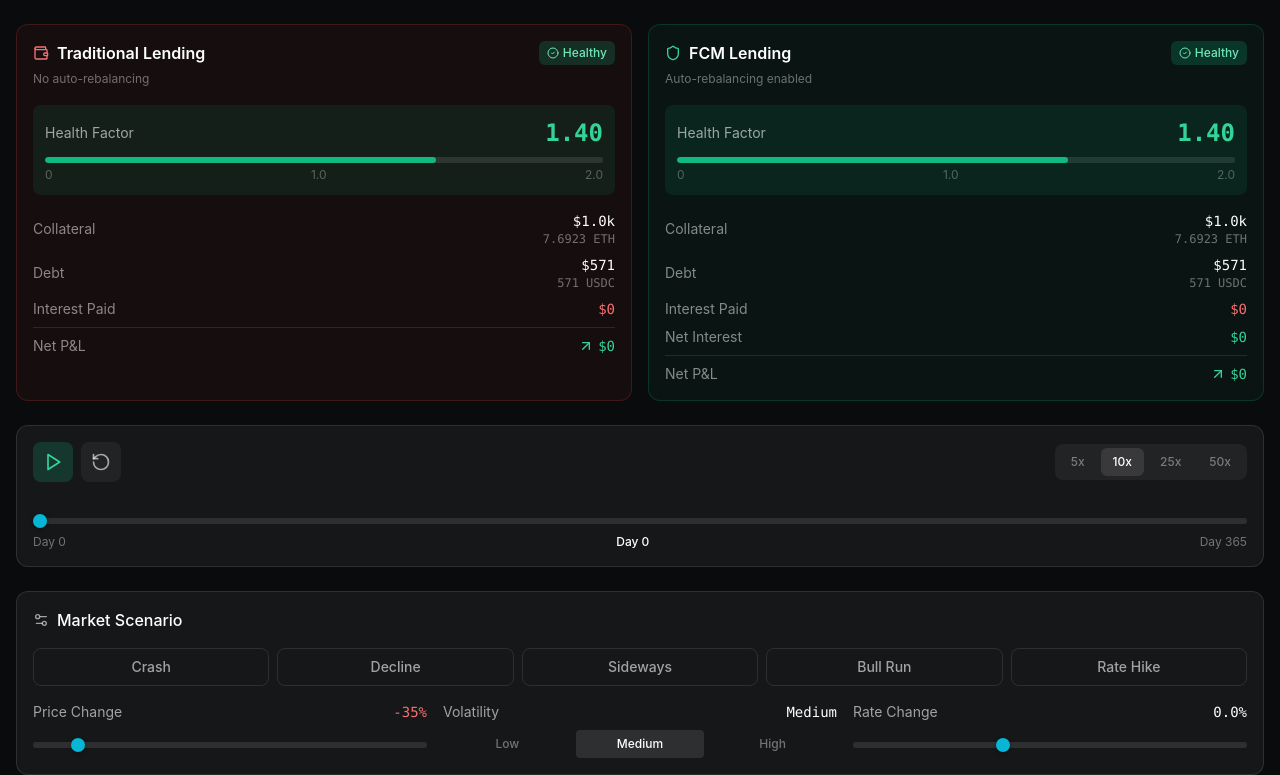
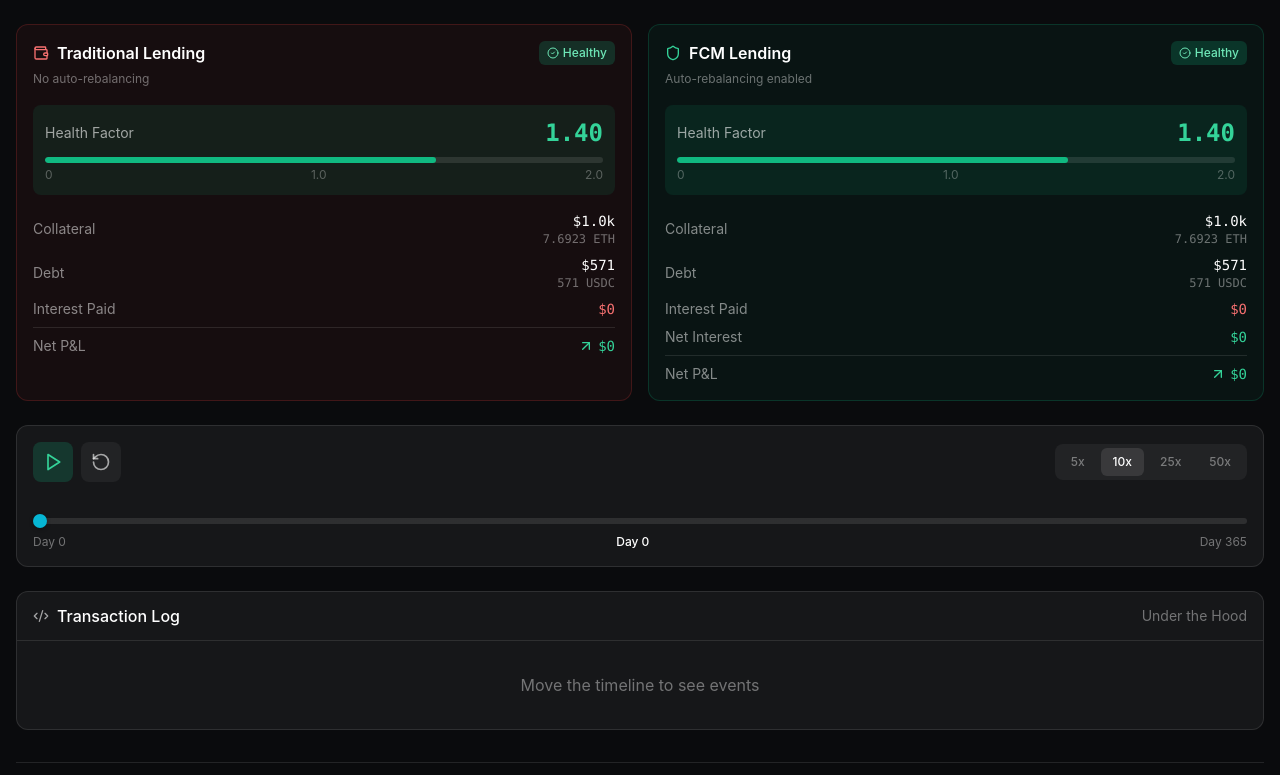
Before and after one commit to Aliserag/FCM-Simulator, a Next.js app: page / in a window 1280 px wide. Shown: the part 327-1102 px from the top of the page. Built offline with nearby package versions, Linux system fonts and the light colour scheme.

Commit message:
Hide Market Scenario controls in Historic mode

```diff
--- a/src/app/page.tsx
+++ b/src/app/page.tsx
@@ -321,7 +321,8 @@ export default function SimulatorPage() {
           </div>
         </div>
 
-        {/* Market Controls */}
+        {/* Market Controls - Only show for Simulated mode */}
+        {state.marketConditions.dataMode === 'simulated' && (
           <div className="bg-white/5 rounded-xl p-4 mb-6 border border-white/10">
             <div className="flex items-center gap-2 mb-4">
               <Settings2 className="w-4 h-4 text-white/60" />
@@ -408,6 +409,7 @@ export default function SimulatorPage() {
               </div>
             </div>
           </div>
+        )}
 
         {/* Transaction Log */}
         <div className="bg-white/5 rounded-xl border border-white/10 overflow-hidden">
```
Lines whose indentation alone changed are shown as unchanged.
